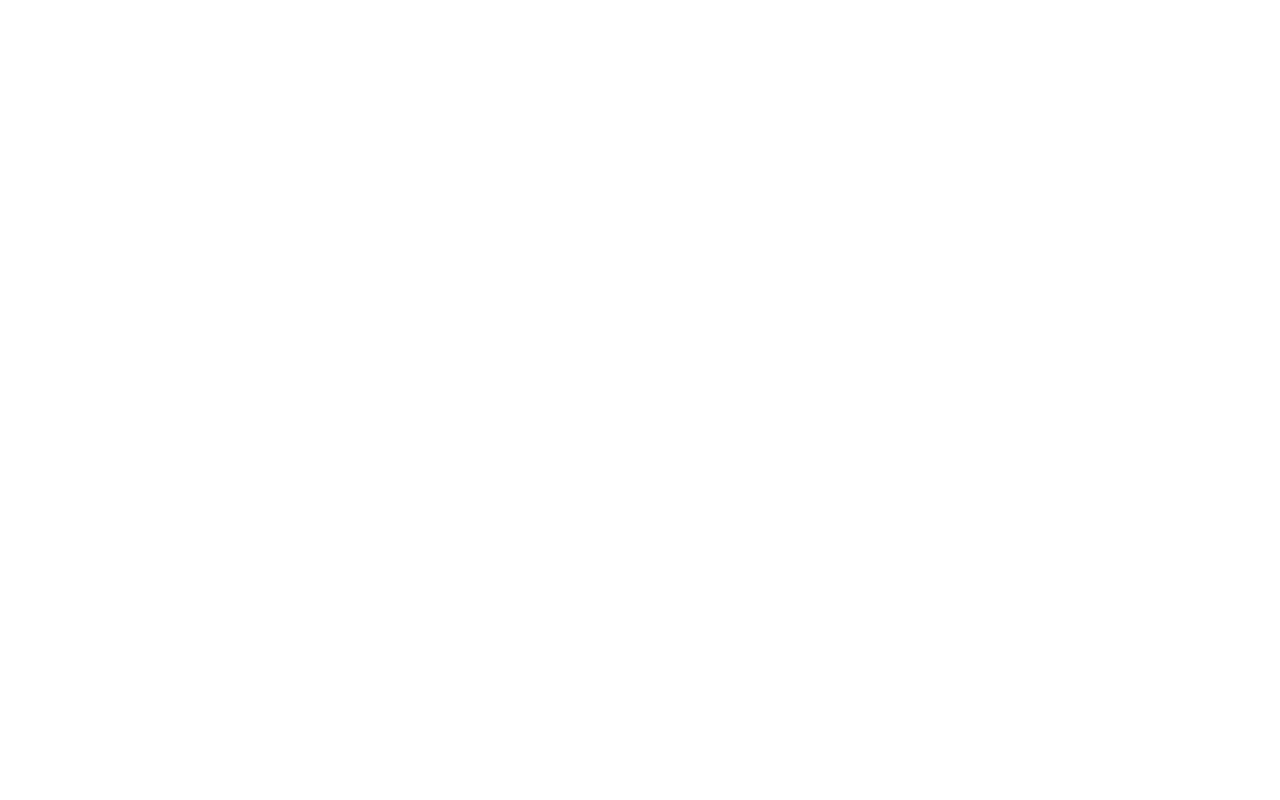
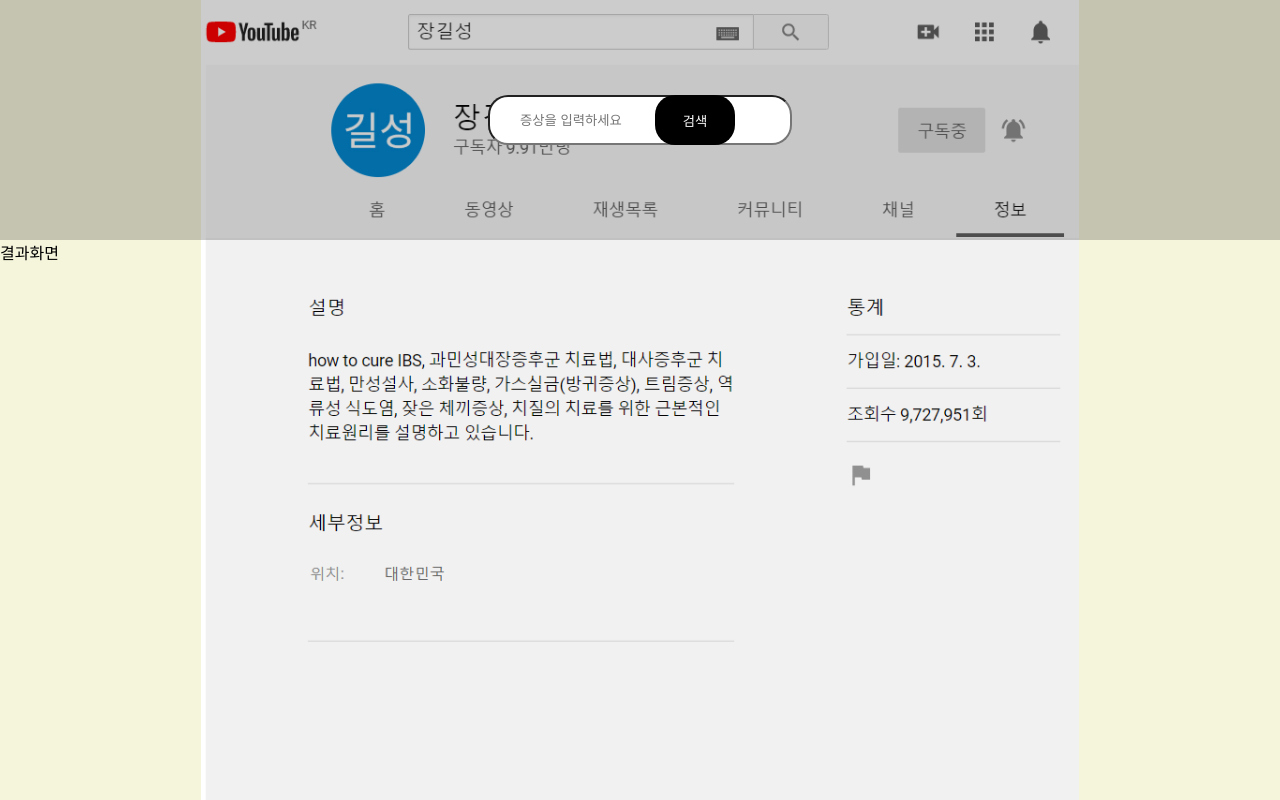
Before and after one commit to gonnabea/data-for-ibs, a plain HTML site: page index.html in a window 1280 px wide. Drawn offline with Linux system fonts and the light colour scheme.

Commit message:
검색창 애니메이션

```diff
--- a/index.html
+++ b/index.html
@@ -4,8 +4,20 @@
     <meta charset="UTF-8">
     <meta name="viewport" content="width=device-width, initial-scale=1.0">
     <title>Jabara</title>
+    <link rel="stylesheet" href="style.css">
 </head>
 <body>
-
+    <section class="background" id="background">
+        <header class="search-area" id="searchArea">
+            <form action="" class="search-form" id="searchForm">
+                <input type="text" class="search-input" id="searchInput" placeholder="증상을 입력하세요">
+                <input type="submit" class="search-btn" id="searchBtn" value="검색">
+            </form>
+        </header>
+        <article class="result-area" id="resultArea">
+            결과화면
+        </article>
+    </section>
+    <script src="script.js"></script>
 </body>
 </html>
--- a/script.js
+++ b/script.js
@@ -0,0 +1,27 @@
+const searchInput = document.getElementById("searchInput"),
+searchBtn = document.getElementById("searchBtn"),
+searchArea = document.getElementById("searchArea"),
+background = document.getElementById("background")
+
+function searchClick(){
+    searchBtn.style.animation = "moveBtn 0.3s forwards";
+    searchInput.style.animation = "focusSearch 0.3s forwards";
+
+    setTimeout(()=> {
+        searchArea.addEventListener("click", revertInput);
+        background.addEventListener("click", revertInput);
+    }, 500)
+}
+
+function revertInput(){
+    searchBtn.style.animation = "revertBtn 0.3s forwards";
+    searchInput.style.animation = "outFocused 0.3s forwards";
+    searchArea.removeEventListener("click", revertInput);
+    background.removeEventListener("click", revertInput);
+}
+
+function init(){
+    searchInput.addEventListener("click", searchClick);
+}
+
+init();
--- a/style.css
+++ b/style.css
@@ -0,0 +1,94 @@
+body{
+    margin: 0;
+    padding: 0;
+}
+
+.background{
+    background-color: beige;
+    width: 100vw;
+    height: 100vh;
+    background-image: url("./images/JangCoach.png");
+    background-position-x: 50%;
+    background-size: contain;
+    background-repeat: no-repeat;
+    overflow: auto;
+}
+
+.search-area{
+    width: 100%;
+    height: 30vh;
+    display: flex;
+    justify-content: center;
+    align-items: center;
+    color: white;
+    background-color: rgba(0,0,0,0.2)
+}
+
+.search-form{
+    display: flex;
+    justify-content: center;
+    align-items: center;
+}
+
+.search-input{
+    width: 300px;
+    height: 46px;
+    padding: 0;
+    margin: 0;
+    border-radius: 20px;
+    outline: none;
+}
+
+.search-input::placeholder{
+    padding-left: 30px;
+}
+
+.search-btn{
+    width: 80px;
+    height: 50px;
+    padding: 0;
+    margin: 0;
+    position: absolute;
+    border:none;
+    margin-left: 110px;
+    background-color: black;
+    color: white;
+    border-radius: 20px;
+}
+
+@keyframes focusSearch{
+    0%{
+        width: 300px;
+    }
+
+    100%{
+        width: 80vw;
+    }
+}
+
+@keyframes moveBtn{
+    0%{
+        margin-left: 110px;
+    }
+    100%{
+        margin-left: 40vw;
+    }
+}
+
+@keyframes outFocused{
+    0%{
+        width: 80vw;
+    }
+    100%{
+        width: 300px;
+    }
+}
+
+@keyframes revertBtn{
+    0%{
+        margin-left: 40vw;
+    }
+    100%{
+        margin-left: 110px;
+    }
+}
```
Also changed, not shown: data.js (added, +191 -0 lines), data.txt (deleted), images/JangCoach.png (added).
